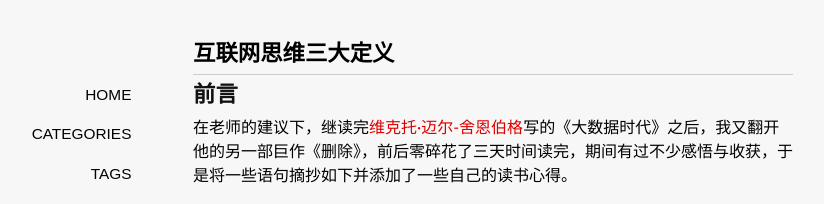
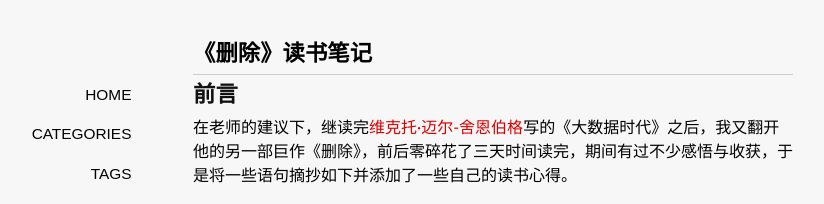
Before and after one commit to jessica0530/hijiangtao.github.io, a Jekyll site: the page built from _posts/2014-02-06-deletereading.md, in a window 1280 px wide and 900 px high. Shown: the top 204 px of the window, without its empty margins (147-971 px from the left). Built offline with Jekyll 4.4.1, drawn with Linux system fonts in a browser that asks for light colours; some web fonts are replaced; Markdown is read by kramdown in place of the engine named in the settings; comment, search, counter and statistics services are not loaded.

Commit message:
Update 2014-02-06-deletereading.md

```diff
--- a/_posts/2014-02-06-deletereading.md
+++ b/_posts/2014-02-06-deletereading.md
@@ -1,7 +1,7 @@
 ---
 date: 2014-02-06
 layout: post
-title: 互联网思维三大定义
+title: 《删除》读书笔记
 thread: 21
 categories: 阅读
 tags: data
```
